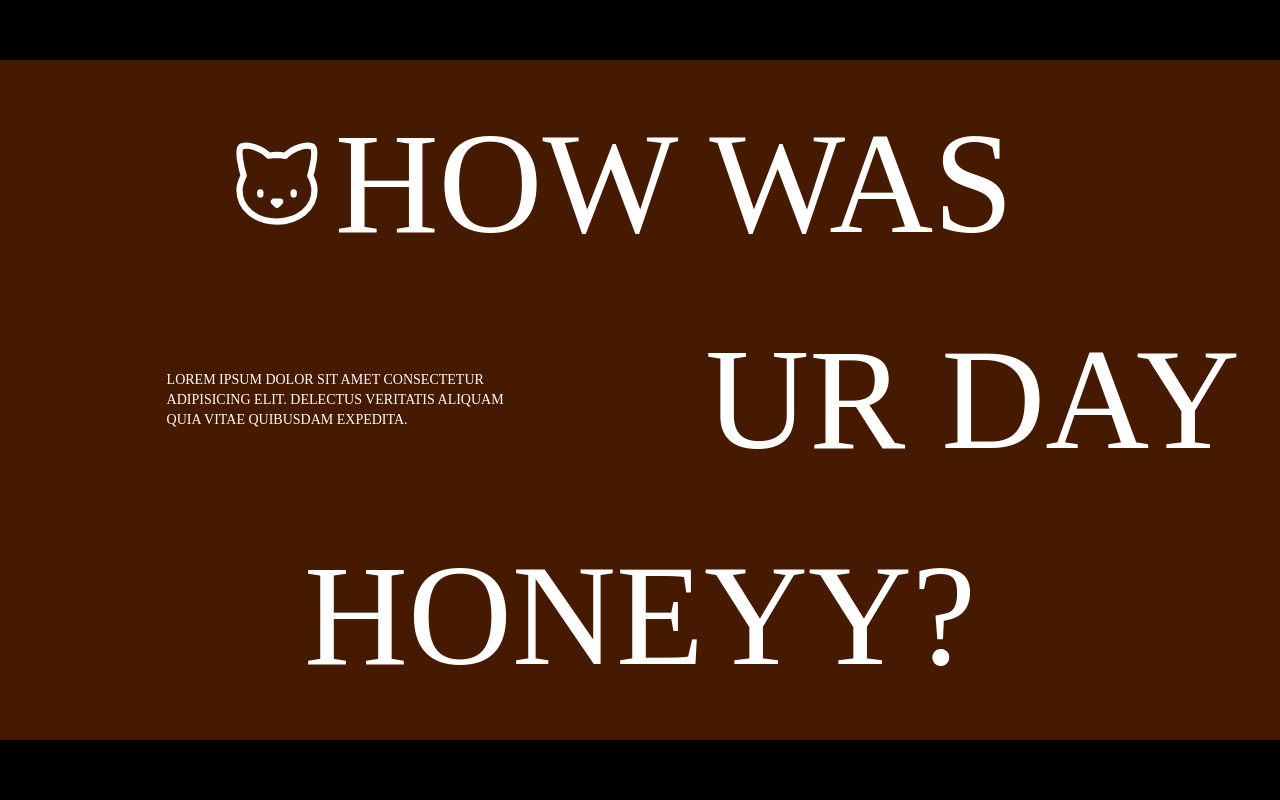
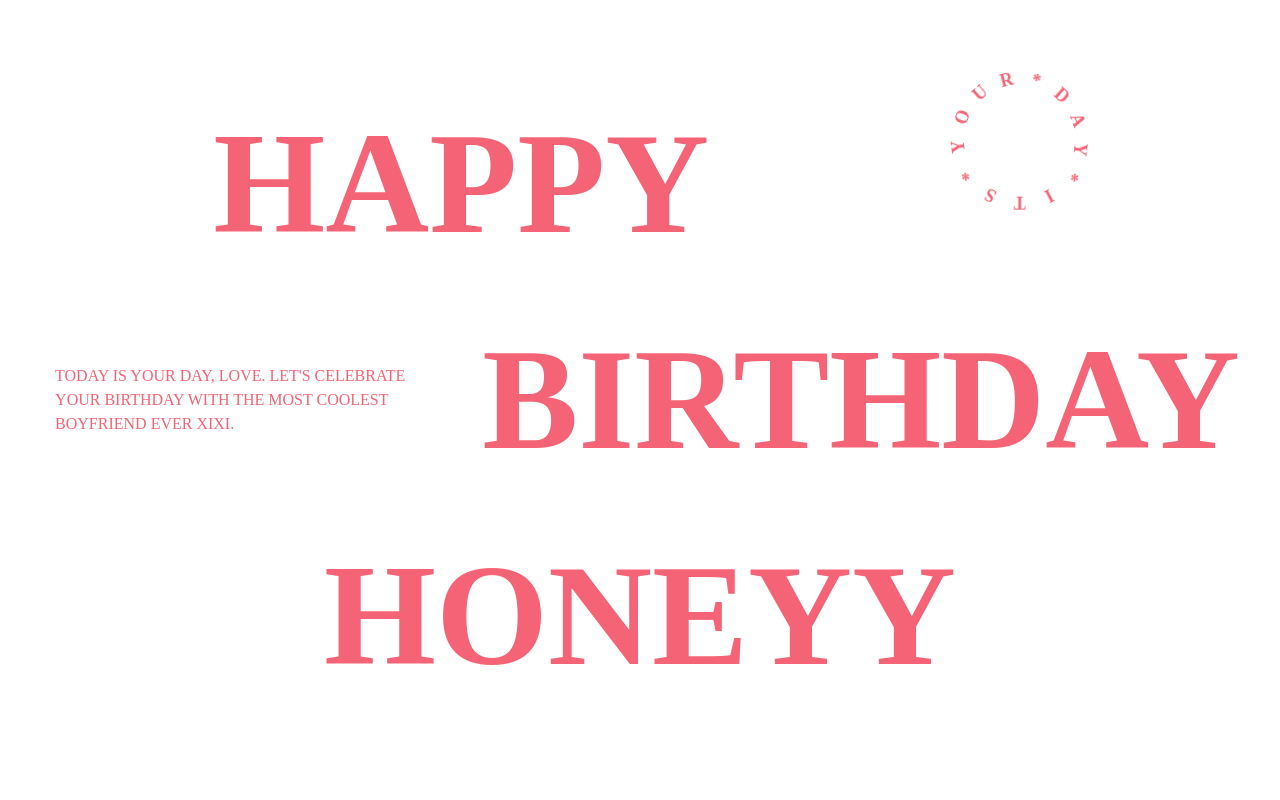
Before and after one commit to thesimpanze/gf-happyMaker, a React (Vite) app: page / in a window 1280 px wide. Shown: the top 800 px of the page. Built offline with nearby package versions, Linux system fonts and the light colour scheme; a web font is replaced by a local one.

Commit message:
feat: Final

```diff
--- /dev/null
+++ b/src/sections/Memories.tsx
@@ -0,0 +1,15 @@
+import DomeGallery from "../components/DomeGallery";
+
+
+const Memories = () => {
+  return (
+    <div className="w-full h-full">
+        <h1 className="text-center text-4xl mb-5">Our Memories.</h1>
+      <div className="w-[100vw] h-screen py-3">
+        <DomeGallery />
+      </div>
+    </div>
+  );
+};
+
+export default Memories;
--- /dev/null
+++ b/src/sections/SpecialGift.tsx
@@ -0,0 +1,56 @@
+import { motion, useScroll, useTransform } from "motion/react";
+import { useRef } from "react";
+import ShinyText from "../components/ShinyText";
+import BlurText from "../components/BlurText";
+
+const SpecialGift = () => {
+  const ref = useRef(null);
+  const { scrollYProgress } = useScroll({
+    target: ref,
+    offset: ["center center", "end end"],
+  });
+  const scale = useTransform(scrollYProgress, [0, 1], [0, 1]);
+  return (
+    <div className="">
+      <div className="h-[150vh] bg-primary relative" ref={ref}>
+        <div className="h-screen flex items-center justify-center text-white text-5xl font-bold leading-2 sticky top-0 overflow-hidden">
+          Last But Not Least
+          <motion.div
+            style={{ scale }}
+            className=" bg-white w-[250vh] h-[250vh] absolute rounded-full"
+          ></motion.div>
+        </div>
+      </div>
+      <div className="h-screen bg-white flex items-center justify-center flex-col text-primary">
+        <h1 className="font-semibold text-2xl  leading-none">
+          <BlurText
+            text="You're Invited to."
+            animateBy="words"
+            direction="bottom"
+            threshold={1}
+          />
+        </h1>
+        <h1 className="font-bold text-9xl font-playfair  italic leading-none">
+          <ShinyText
+            text="Birthday Date"
+            speed={3}
+            delay={0}
+            color="#f56476"
+            shineColor="#f9a3ae"
+            spread={120}
+            direction="left"
+            yoyo={false}
+          />
+        </h1>
+        <h1 className=" mt-3 italic">
+          15.01.26 19:30 at&nbsp;
+          <span className="font-semibold not-italic">
+            Dopamine Bakehouse & Cafe
+          </span>
+        </h1>
+      </div>
+    </div>
+  );
+};
+
+export default SpecialGift;
--- a/src/sections/hero.tsx
+++ b/src/sections/hero.tsx
@@ -1,20 +1,28 @@
-import { Cat } from "lucide-react";
+import CircularText from "../components/CircularText";
 
 function Hero() {
   return (
-    <div className="h-screen w-full bg-black flex flex-col justify-center items-center">
-      <div className="text-white text-[9rem] h-[85%] bg-amber-950 flex flex-col justify-center items-center">
-        <div className=" uppercase  w-full text-center pr-10 flex justify-center items-center gap-2 ">
-          <Cat size={100} strokeWidth={1.5}/> How Was
+    <div className="h-screen w-full flex flex-col justify-center items-center font-black">
+      <div className="text-[#F56476] text-[9rem] h-[85%]  flex flex-col justify-center items-center relative">
+        <div className="absolute top-0 right-1/8 -translate-y-5 ">
+          <CircularText
+            text="*ITS*YOUR*DAY"
+            onHover="speedUp"
+            spinDuration={20}
+            className="text-primary"
+          />
+        </div>
+        <div className=" uppercase   text-center  flex  items-center gap-2 w-2/3">
+          <h1 className="">Happy</h1>
         </div>
         <div className=" uppercase  text-right w-full pr-10 h-fit flex justify-center items-center">
-          <div className=" text-sm w-[30%] text-left m-auto">
-            Lorem ipsum dolor sit amet consectetur adipisicing elit. Delectus
-            veritatis aliquam quia vitae quibusdam expedita.
+          <div className=" text-base w-[30%] text-left m-auto font-normal">
+            Today is your day, love. let's celebrate your birthday with the most
+            coolest boyfriend ever xixi.
           </div>
-          <h1 className="">Ur day</h1>
+          <h1 className="">Birthday</h1>
         </div>
-        <div className=" uppercase  text-center">Honeyy?</div>
+        <div className=" uppercase  text-center">Honeyy</div>
       </div>
     </div>
   );
```
